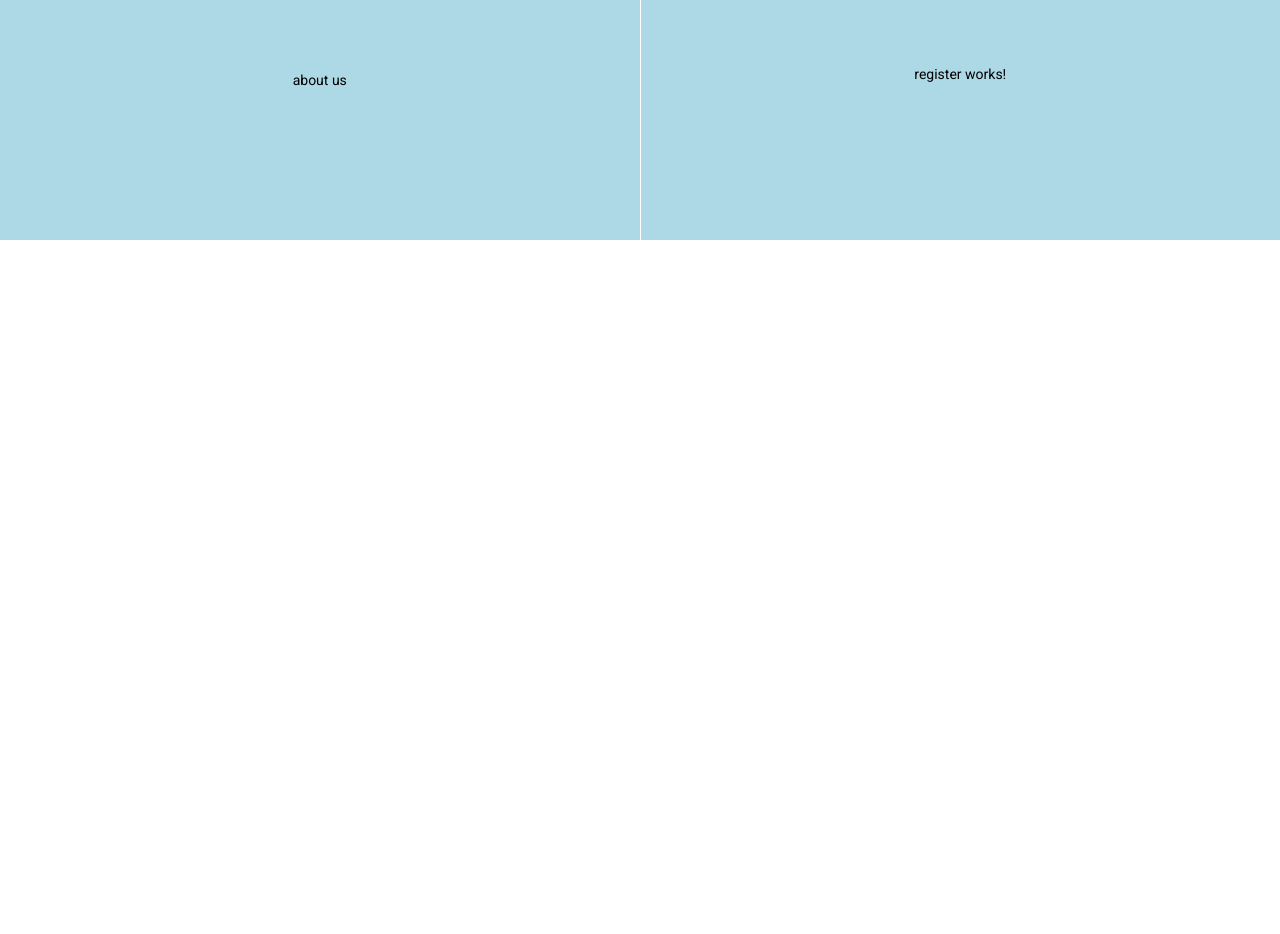
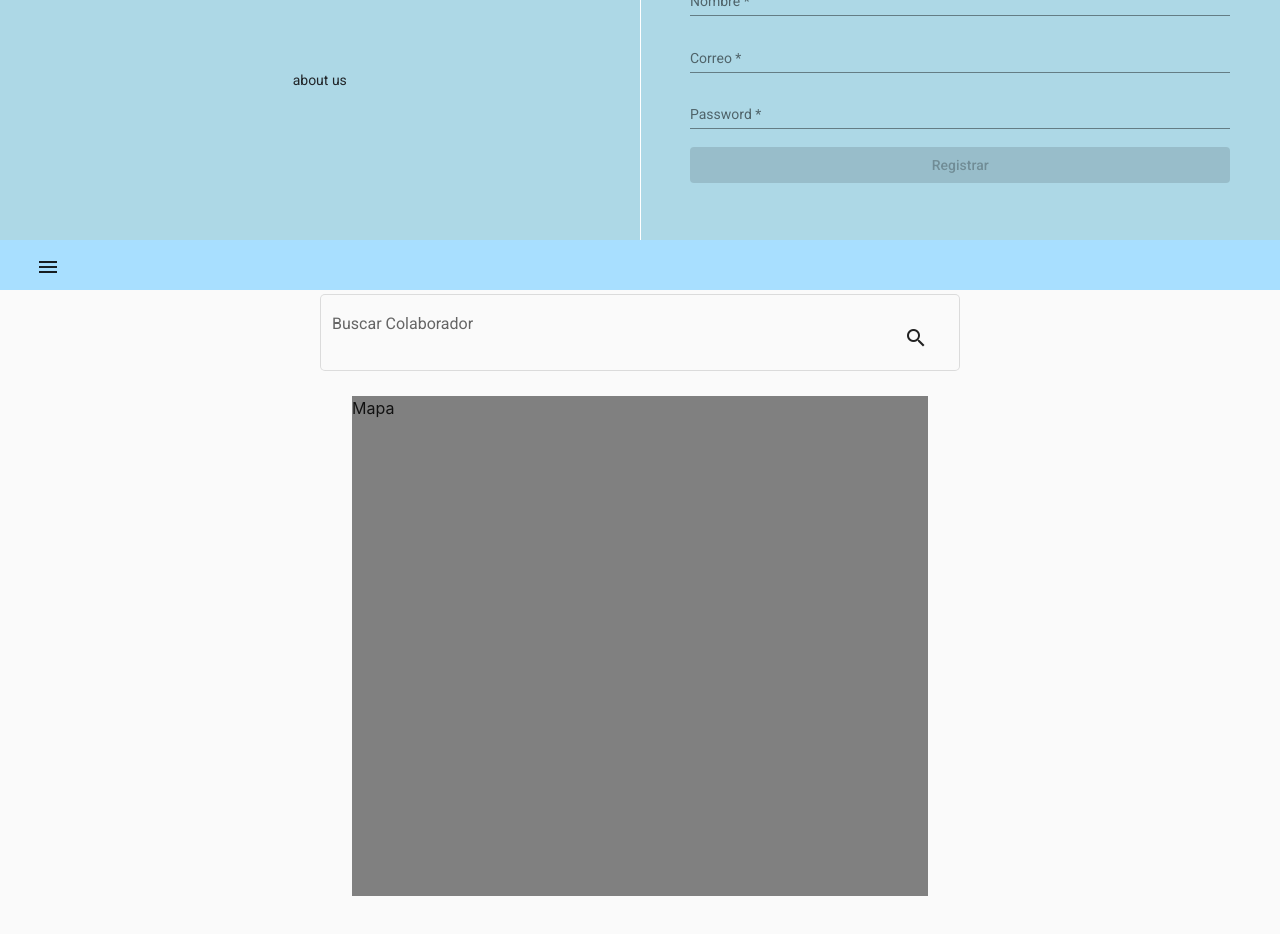
Before and after one commit to 1Dore/TIPP, an Angular app in the folder Front-end/frontend-tipp/: page /usermenu in a window 1280 px wide. Before the commit this address led to /. Shown: the part 240-1174 px from the top of the page. Before the commit the page ends 800 px from the top, so only its background shows below. Built offline with nearby package versions, Linux system fonts and the light colour scheme.

Commit message:
Raw: Register y User Menu

```diff
--- a/Front-end/frontend-tipp/package.json
+++ b/Front-end/frontend-tipp/package.json
@@ -21,6 +21,7 @@
     "@angular/platform-browser": "~9.0.1",
     "@angular/platform-browser-dynamic": "~9.0.1",
     "@angular/router": "~9.0.1",
+    "bootstrap": "^4.5.2",
     "rxjs": "~6.5.4",
     "tslib": "^1.10.0",
     "zone.js": "~0.10.2"
--- a/Front-end/frontend-tipp/src/app/app-routing.module.ts
+++ b/Front-end/frontend-tipp/src/app/app-routing.module.ts
@@ -1,10 +1,12 @@
 import { NgModule } from '@angular/core';
 import { Routes, RouterModule } from '@angular/router';
 import { LoginComponent } from './components/login/login.component';
+import { UsermenuComponent } from './components/usermenu/usermenu.component';
 
 
 const routes: Routes = [
-  {path: 'login', component: LoginComponent}
+  {path: 'login', component: LoginComponent},
+  {path: 'usermenu', component: UsermenuComponent}
 ];
 
 @NgModule({
--- a/Front-end/frontend-tipp/src/app/components/register/register.component.html
+++ b/Front-end/frontend-tipp/src/app/components/register/register.component.html
@@ -1 +1,21 @@
-<p>register works!</p>
+
+<form [formGroup]="formulario" (ngSubmit)="onSubmit()">
+        <mat-form-field class="element">
+            <mat-label>Nombre</mat-label>
+            <input type="text" matInput formControlName='nombre' placeholder="nobre-">
+        </mat-form-field>
+
+        <mat-form-field class="element">
+            <mat-label>Correo</mat-label>
+            <input type="email" matInput placeholder="Ex. ejemplo@email.com" formControlName="correo">
+        </mat-form-field>
+
+        <mat-form-field class="element">
+            <mat-label>Password</mat-label>
+            <input type="password" matInput formControlName='password'>
+        </mat-form-field>
+
+        <section>
+            <button [disabled] = "formulario.invalid" mat-raised-button type="submit" color="accent" class="element">Registrar</button>
+        </section>
+</form>
--- a/Front-end/frontend-tipp/src/app/components/register/register.component.scss
+++ b/Front-end/frontend-tipp/src/app/components/register/register.component.scss
@@ -0,0 +1,3 @@
+.element{
+    width: 100%;
+}
--- a/Front-end/frontend-tipp/src/app/components/register/register.component.ts
+++ b/Front-end/frontend-tipp/src/app/components/register/register.component.ts
@@ -1,4 +1,5 @@
 import { Component, OnInit } from '@angular/core';
+import { FormBuilder, FormGroup, Validators } from '@angular/forms';
 
 @Component({
   selector: 'app-register',
@@ -7,9 +8,23 @@ import { Component, OnInit } from '@angular/core';
 })
 export class RegisterComponent implements OnInit {
 
-  constructor() { }
+  formulario: FormGroup;
+  constructor(private fb:FormBuilder) { }
 
   ngOnInit(): void {
+    this.formulario = this.fb.group({
+      nombre:['', Validators.required],
+      correo:['', Validators.required],
+      password:['', Validators.required]
+    })
+  }
+
+  onSubmit(){
+
+  }
+
+  abril(){
+
   }
 
 }
--- /dev/null
+++ b/Front-end/frontend-tipp/src/app/components/usermenu/usermenu.component.html
@@ -0,0 +1,57 @@
+<!DOCTYPE html>
+<html lang="en">
+<head>
+    <meta charset="UTF-8">
+    <meta name="viewport" content="width=device-width, initial-scale=1.0">
+    <link rel="stylesheet" href="https://stackpath.bootstrapcdn.com/bootstrap/4.5.2/css/bootstrap.min.css" integrity="sha384-JcKb8q3iqJ61gNV9KGb8thSsNjpSL0n8PARn9HuZOnIxN0hoP+VmmDGMN5t9UJ0Z" crossorigin="anonymous">
+    <title>TIPP</title>
+</head>
+<body>
+
+
+    <mat-drawer-container class="element">
+        <!-- Side Menu -->
+            <mat-drawer #drawer mode="over" class="sidemenu">
+                <div class="d-flex justify-content-around">
+                    <div class="cuadrado"></div>
+                </div>
+                <div class="d-flex justify-content-around">
+                    <button mat-button>#name</button>
+                </div>
+                <DIv class="d-flex justify-content-around">
+                    <button mat-button>Citas</button>
+                </DIv>
+                <div class="d-flex justify-content-around">
+                    <button mat-button class="bottomcenter">About</button>
+                </div>
+            </mat-drawer>
+        <!-- Pagina del Usuario -->
+            <mat-drawer-content class="element">
+                <div class="upperbar">
+                    <button mat-button (click)="drawer.toggle()" class="topleft">
+                        <span class="material-icons">menu</span>
+                    </button>
+                </div>
+                <div class="d-flex justify-content-around">
+                    <mat-form-field appearance="outline" class="buscador">
+                        <mat-label>Buscar Colaborador</mat-label>
+                        <div class="d-flex justify-content-around">
+                            <input matInput placeholder="Buscar">
+                            <button mat-button><mat-icon matSuffix >search</mat-icon></button>
+                        </div>
+                      </mat-form-field>
+                </div>
+                <div class="d-flex justify-content-around">
+                    <div class="mapa">Mapa</div>
+                </div>
+
+
+            </mat-drawer-content>
+        </mat-drawer-container>
+
+
+        <script src="https://code.jquery.com/jquery-3.5.1.slim.min.js" integrity="sha384-DfXdz2htPH0lsSSs5nCTpuj/zy4C+OGpamoFVy38MVBnE+IbbVYUew+OrCXaRkfj" crossorigin="anonymous"></script>
+        <script src="https://cdn.jsdelivr.net/npm/popper.js@1.16.1/dist/umd/popper.min.js" integrity="sha384-9/reFTGAW83EW2RDu2S0VKaIzap3H66lZH81PoYlFhbGU+6BZp6G7niu735Sk7lN" crossorigin="anonymous"></script>
+        <script src="https://stackpath.bootstrapcdn.com/bootstrap/4.5.2/js/bootstrap.min.js" integrity="sha384-B4gt1jrGC7Jh4AgTPSdUtOBvfO8shuf57BaghqFfPlYxofvL8/KUEfYiJOMMV+rV" crossorigin="anonymous"></script>
+</body>
+</html>
--- /dev/null
+++ b/Front-end/frontend-tipp/src/app/components/usermenu/usermenu.component.scss
@@ -0,0 +1,52 @@
+.contenedor{
+    width: 100%;
+    padding-left: 10px;
+    padding-right: 10px;
+    align-items: centerx;
+    align-self: center;
+}
+.buscador{
+    width: 100%;
+    padding-left: 25%;
+    padding-right: 25%;
+    align-items: centerx;
+    align-self: center;
+
+}
+.element{
+    width: 100%;
+    height: 100%;
+}
+.sidemenu{
+    padding-left: 10px;
+    padding-right: 10px;
+}
+.topleft {
+    position: absolute;
+    top: 8px;
+    left: 16px;
+    font-size: 18px;
+}
+.bottomcenter{
+    position: absolute;
+    bottom: 8px;
+    font-size: 18px;
+}
+.mapa{
+    width: 45%;
+    height: 500px;
+    background-color: gray;
+}
+.cuadrado{
+    width: 180px;
+    height: 180px;
+    margin-top: 10px;
+    margin-bottom: 10px;
+    background-color: gray;
+}
+.upperbar{
+    width: 100%;
+    height: 50px;
+    background-color: rgb(168, 223, 255);
+    align-self: center;
+}
--- /dev/null
+++ b/Front-end/frontend-tipp/src/app/components/usermenu/usermenu.component.ts
@@ -0,0 +1,15 @@
+import { Component, OnInit } from '@angular/core';
+
+@Component({
+  selector: 'app-usermenu',
+  templateUrl: './usermenu.component.html',
+  styleUrls: ['./usermenu.component.scss']
+})
+export class UsermenuComponent implements OnInit {
+
+  constructor() { }
+
+  ngOnInit(): void {
+  }
+
+}
--- a/Front-end/frontend-tipp/src/styles.scss
+++ b/Front-end/frontend-tipp/src/styles.scss
@@ -2,3 +2,6 @@
 
 html, body { height: 100%; }
 body { margin: 0; font-family: Roboto, "Helvetica Neue", sans-serif; }
+
+html, body { height: 100%; }
+body { margin: 0; font-family: Roboto, "Helvetica Neue", sans-serif; }
```
Also changed, not shown: Front-end/frontend-tipp/src/app/app.module.ts (+18 -1 lines), 2 other files (tests, documents, lock files or other folders).
